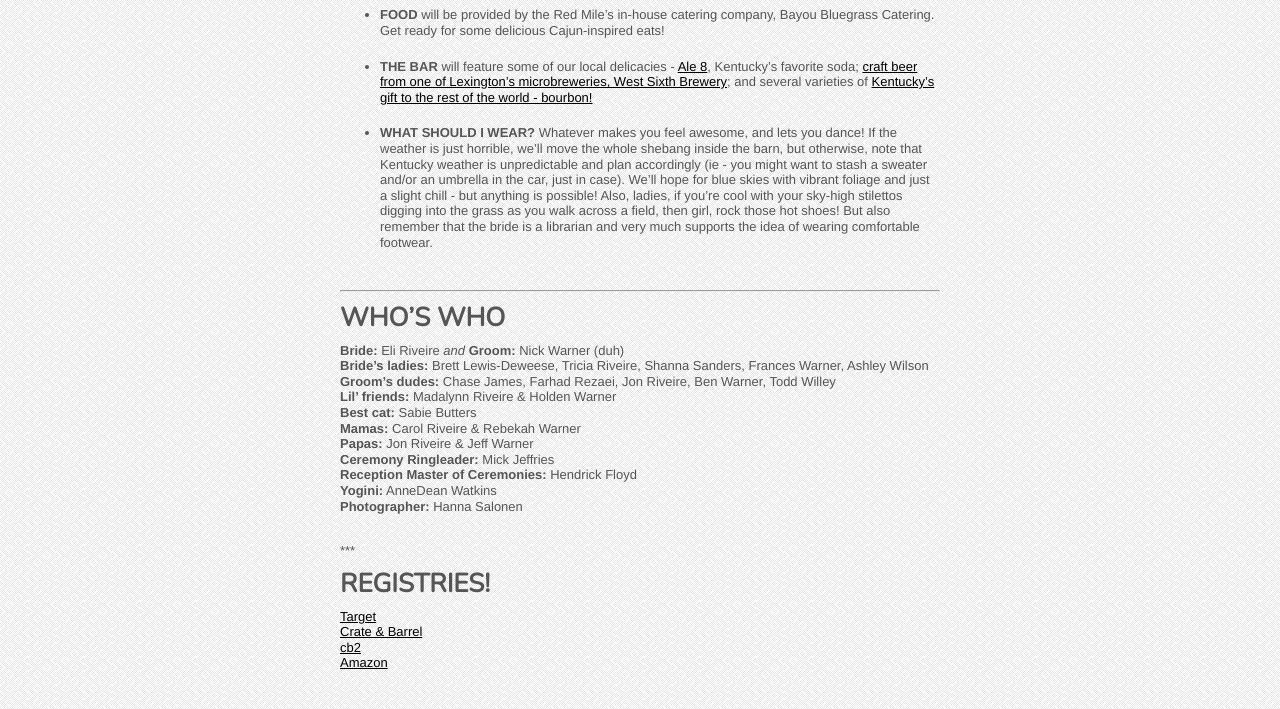
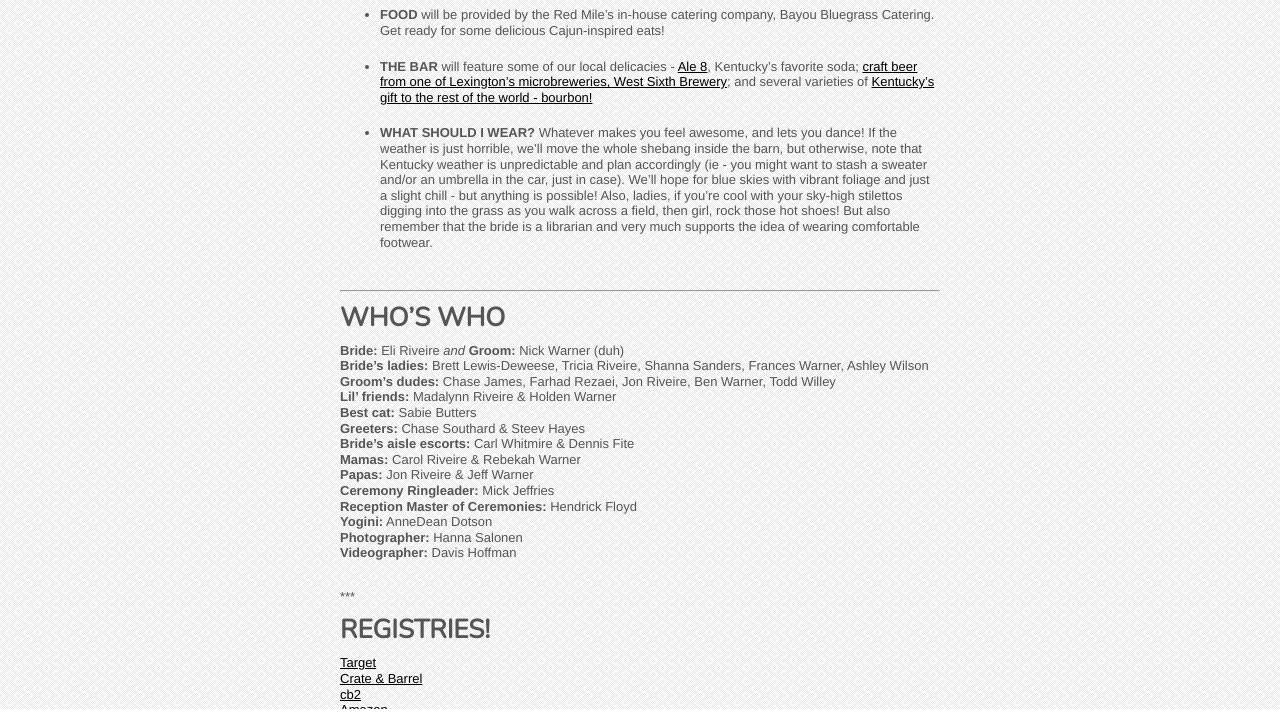
Before and after one commit to nikolaiwarner/eliandnick.com, a Jekyll site: the page built from party.md, in a window 1280 px wide and 900 px high, scrolled down 739 px, cut to the strip 0-709 px from the top of the window. Built offline with Jekyll 4.4.1, drawn with Linux system fonts in a browser that asks for light colours; nearby versions of some CDN libraries.

Commit message:
Update party.md
added extra folks to list

```diff
--- a/party.md
+++ b/party.md
@@ -33,12 +33,15 @@ __Bride's ladies:__ Brett Lewis-Deweese, Tricia Riveire, Shanna Sanders, Frances
 __Groom's dudes:__ Chase James, Farhad Rezaei, Jon Riveire, Ben Warner, Todd Willey
 __Lil' friends:__ Madalynn Riveire & Holden Warner
 __Best cat:__ Sabie Butters
+__Greeters:__ Chase Southard & Steev Hayes
+__Bride's aisle escorts:__ Carl Whitmire & Dennis Fite
 __Mamas:__ Carol Riveire & Rebekah Warner
 __Papas:__ Jon Riveire & Jeff Warner
 __Ceremony Ringleader:__ Mick Jeffries
 __Reception Master of Ceremonies:__ Hendrick Floyd
-__Yogini:__ AnneDean Watkins
+__Yogini:__ AnneDean Dotson
 __Photographer:__ Hanna Salonen
+__Videographer:__ Davis Hoffman
 
 <br>
 ***
```
